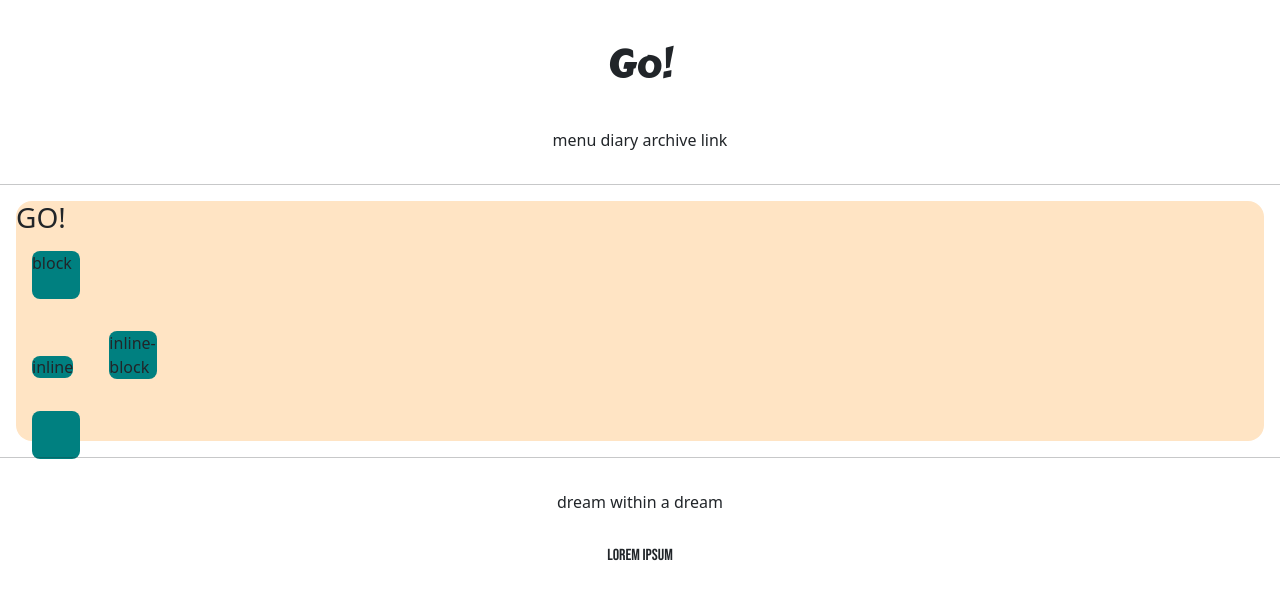
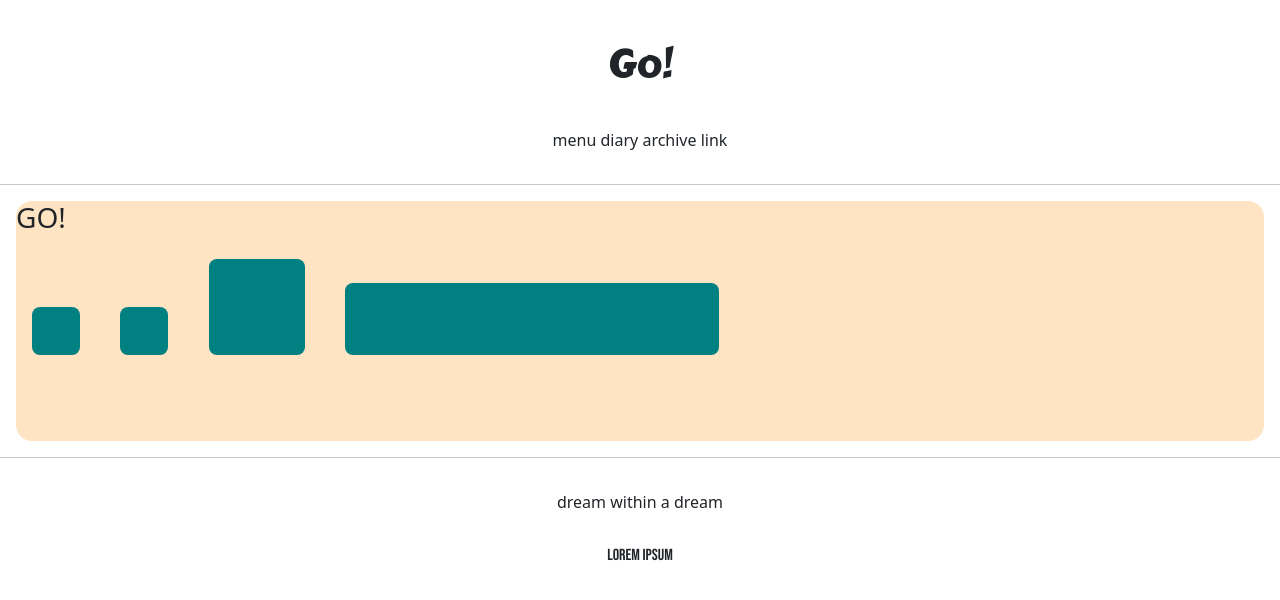
Before and after one commit to RYU339/new_pj_, a Django app: page /accounts/hello_world/ in a window 1280 px wide. Shown: the top 600 px of the page. Run offline with Django 3.2, Linux system fonts and the light colour scheme; parts of the project's set-up code (start-up, migrations or seed data) failed here and were passed over.

Commit message:
21.07.07 New Project commit 3

```diff
--- a/accountapp/templates/accountapp/gogo.html
+++ b/accountapp/templates/accountapp/gogo.html
@@ -8,16 +8,18 @@
             width: 48px;
             height: 48px;
             border-radius: 0.5rem;
+            display: inline-block;
         }
     </style>
-    <div style = "height: 15rem; background-color: bisque; margin: 1rem; border-radius: 1rem;" >
+    <div style = "height: 15rem; background-color: bisque;
+    margin: 1rem; border-radius: 1rem; font-size: 2rem;" >
         <h3>GO!</h3>
 
-    <div class="testing" style="display: block">block</div>
-    <div class="testing" style="display: inline">inline</div>
-    <div class="testing" style="display: none">none</div>
-    <div class="testing" style="display: inline-block">inline-block</div>
-    <div class="testing"></div>
+    <div class="testing" style="height: 48px; width: 48px;"></div>
+    <div class="testing" style="height: 3rem; width: 3rem;"></div>
+    <div class="testing" style="height: 3em; width: 3em;"></div>
+    <div class="testing" style="height: 30%; width: 30%;"></div>
+
     </div>
 
 
```
